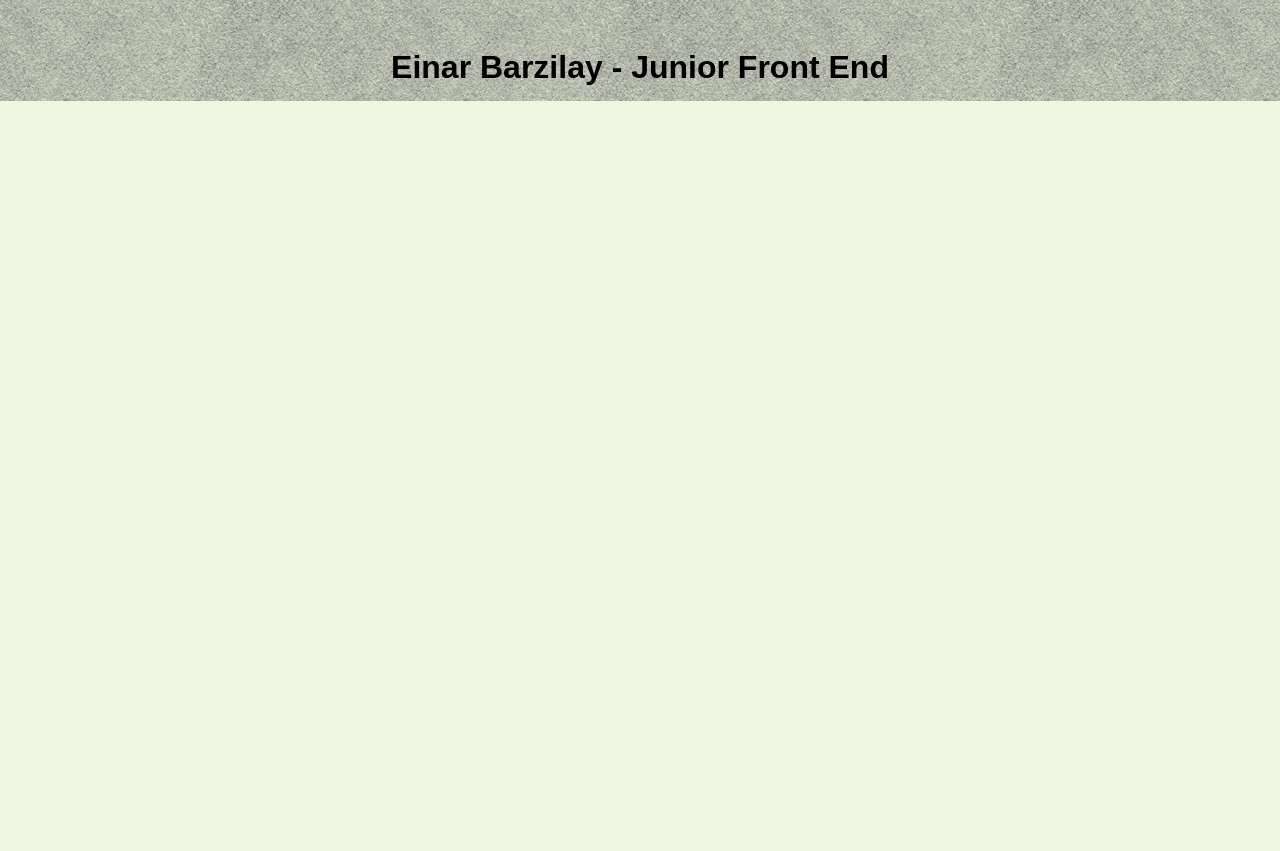
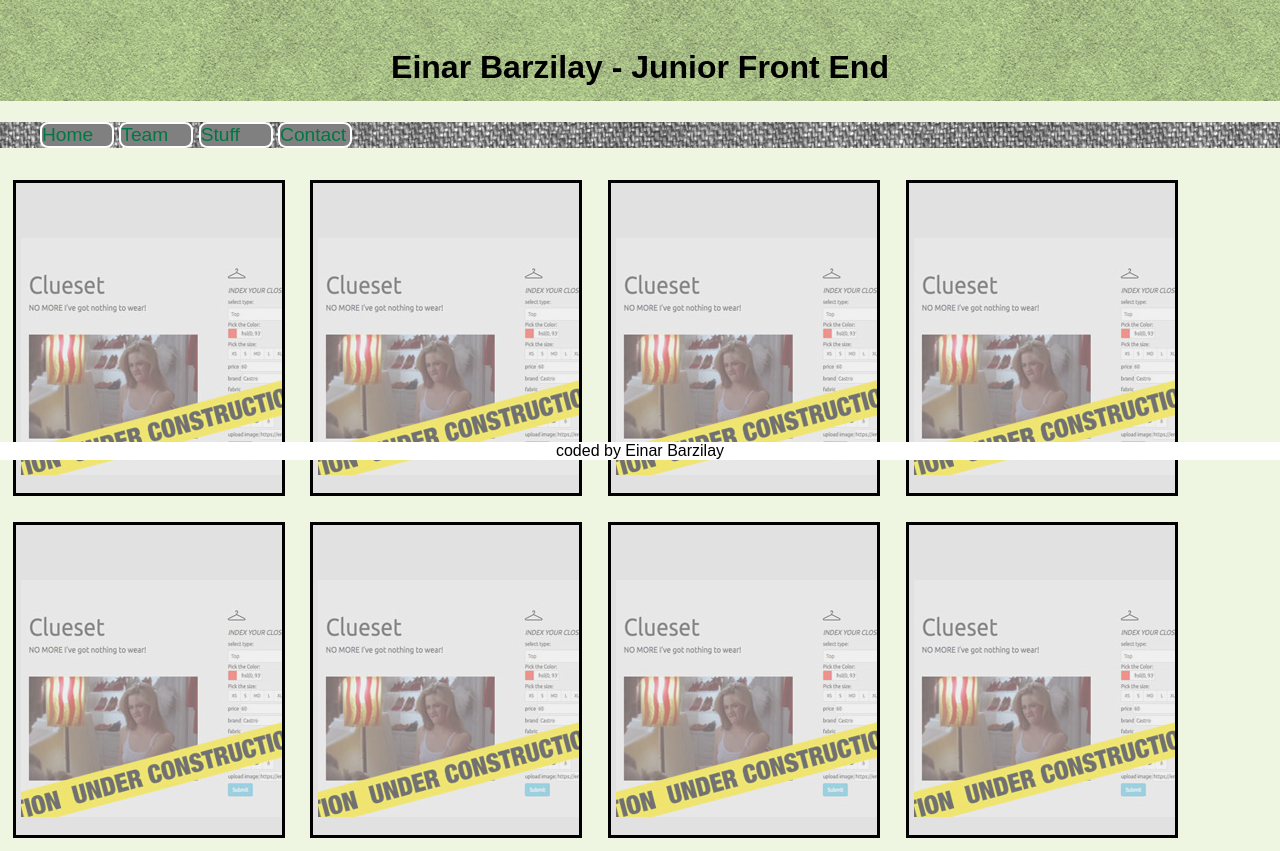
Before and after one commit to einarzb/workout, a website: page week03/HW/portfolio/index.html in a window 1280 px wide. Shown: the part 340-1191 px from the top of the page. Before the commit the page ends 800 px from the top, so only its background shows below. Drawn offline with Linux system fonts and the light colour scheme.

Commit message:
update homework

```diff
--- a/week03/HW/portfolio/index.html
+++ b/week03/HW/portfolio/index.html
@@ -12,6 +12,111 @@
               <h1>Einar Barzilay - Junior Front End</h1>
         </div>
     </div>
+    <div class="content">
+              <nav>
+                  <ul>
+                      <li>Home
+                          <ul>
+                              <li>More</li>
+                          </ul>
+                      </li>
+                      <li>Team
+                          <ul>
+                              <li>Einar</li>
+                              <li>Me</li>
+                          </ul>
+                      </li>
+                      <li>Stuff
+                          <ul>
+                              <li>Numbers
+                                  <ul>
+                                      <li>1</li>
+                                      <li>2</li>
+                                      <li>3</li>
+                                  </ul>
+                              </li>
+                              <li>1</li>
+                              <li>2</a>
+                                  <ul>
+                                      <li>C</li>
+                                      <li>D</li>
+                                  </ul>
+                              </li>
+                          </ul>
+                      </li>
+                      <li>Contact</a>
+                          <ul>
+                              <li>Email</li>
+                              <li>Phone</li>
+                              <li>Facebook</li>
+                          </ul>
+                      </li>
+                  </ul>
+              </nav>
 
+              <div>
+                  <div> <img src="images/01.jpg"></div>
+                  <p>
+                    Combined my childhood dream to build Clueless-like-closet <br>
+                   so that there will be no women out there saying - I've got nothing to wear!
+                  </p>
+              </div>
+              <div>
+                  <div> <img src="images/01.jpg"></div>
+                  <p>
+                    Combined my childhood dream to build Clueless-like-closet <br>
+                   so that there will be no women out there saying - I've got nothing to wear!
+                  </p>
+              </div>
+              <div>
+                  <div> <img src="images/01.jpg"></div>
+                  <p>
+                    Combined my childhood dream to build Clueless-like-closet <br>
+                   so that there will be no women out there saying - I've got nothing to wear!
+                  </p>
+              </div>
+              <div>
+                  <div> <img src="images/01.jpg"></div>
+                  <p>
+                    Combined my childhood dream to build Clueless-like-closet <br>
+                   so that there will be no women out there saying - I've got nothing to wear!
+                  </p>
+              </div>
+              <div>
+                  <div> <img src="images/01.jpg"></div>
+                  <p>
+                    Combined my childhood dream to build Clueless-like-closet <br>
+                   so that there will be no women out there saying - I've got nothing to wear!
+                  </p>
+              </div>
+              <div>
+                  <div> <img src="images/01.jpg"></div>
+                  <p>
+                    Combined my childhood dream to build Clueless-like-closet <br>
+                   so that there will be no women out there saying - I've got nothing to wear!
+                  </p>
+              </div>
+              <div>
+                  <div> <img src="images/01.jpg"></div>
+                  <p>
+                    Combined my childhood dream to build Clueless-like-closet <br>
+                   so that there will be no women out there saying - I've got nothing to wear!
+                  </p>
+              </div>
+              <div>
+                  <div> <img src="images/01.jpg"></div>
+                  <p>
+                    Combined my childhood dream to build Clueless-like-closet <br>
+                   so that there will be no women out there saying - I've got nothing to wear!
+                  </p>
+              </div>
+
+
+
+
+        </div>
+
+
+    <div class="footer">coded by Einar Barzilay</div>
   </body>
 </html>
--- a/week03/HW/portfolio/style.css
+++ b/week03/HW/portfolio/style.css
@@ -7,11 +7,101 @@
 }
 
 .header{
+  width:100%;
   text-align: center;
   background-image: url(images/black-paper.png);
+  background-color: #dfa;
 }
 
 .header > .logo > h1 {
   margin-top:-15px;
   padding-bottom: 15px;
 }
+
+.content {
+  max-width:960;
+  background-color: #FFF;
+  margin-top:-21px;
+  box-sizing: border-box;
+  margin:auto;
+}
+
+.content nav {
+  margin:auto;
+  background: url(images/jeans.png);
+  background-size: contain;
+  color:#074;
+  font-size: 1.2em;
+}
+
+.content nav ul li {
+  position: relative;
+  padding:0;
+  list-style: none;
+  display: inline-block;
+  border:2px solid white;
+  border-radius: 8px;
+  background-color: grey;
+  margin:0;
+  min-width: 70px;
+}
+
+nav ul a {
+    padding: 0 1em;
+    text-decoration: none;
+    line-height: 2em;
+}
+
+nav ul ul {
+    display: none;
+    position: absolute;
+}
+
+nav li:hover > ul {
+    display: block;
+}
+nav > ul > li > ul {
+    top: 2em;
+    left: 0;
+}
+
+nav > ul > li > ul ul {
+    top: 0;
+    left: 100%;
+}
+
+.content>div{
+    float: left;
+    background-color: #e1e1e1;
+    width: 20%;
+    border: 3px solid black;
+    margin:   1%;
+    height: 300px;
+    padding: 5px;
+    text-align: center;
+    overflow: hidden;
+}
+.content>div p{
+   font-size: 25px;
+   font-family: Arial, Helvetica, sans-serif;
+}
+
+.content>div>div {
+    padding: 50px 0;
+}
+
+.content img{
+    opacity: 0.5;
+}
+.content div:hover img{
+    opacity: 1;
+}
+.footer{
+  margin:auto;
+  width:100%;
+  text-align:center;
+  background-color: white;
+  z-index: 999;
+  position:fixed;
+  bottom:0;
+}
```
Also changed, not shown: week03/HW/portfolio/images/01.jpg (added), 1 other file.
